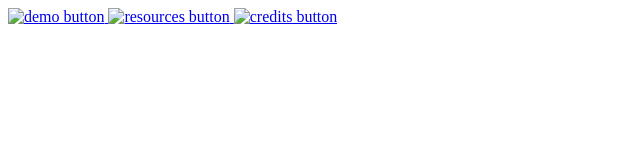
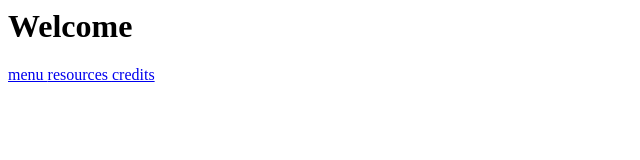
Before and after one commit to lillianmerrill27/nuclearFinalProject, a plain HTML site: page index.html in a window 1280 px wide. Shown: the whole page, without its empty margins (0-640 px from the left). Drawn offline with Linux system fonts and the light colour scheme.

Commit message:
kill mee

```diff
--- a/index.html
+++ b/index.html
@@ -5,15 +5,16 @@
     <meta name="viewport" content="width=device-width, initial-scale=1.0">
     <link rel="stylesheet" href "./style.css">
         <body>
+            <h1>Welcome</h1>
             <div class="menu-bar" id="menuBar">
                 <a href="scene1.js" class="button start-demo">
-                    <img src="demo.png" alt="demo button">
+                    menu
                 </a>
                 <a href="resources.js" class="button resources">
-                    <img src="resources.png" alt="resources button">
+                    resources
                 </a>
                 <a href="credits.js" class="button credits">
-                    <img src="credits.png" alt="credits button">
+                    credits
                 </a>
             </div>
 
--- a/scenes/title.js
+++ b/scenes/title.js
@@ -0,0 +1 @@
+// 'click any button to continue'
```
Also changed, not shown: images/demo.png (renamed from scenes/demo.png), images/resources.png (renamed from scenes/resources.png).
